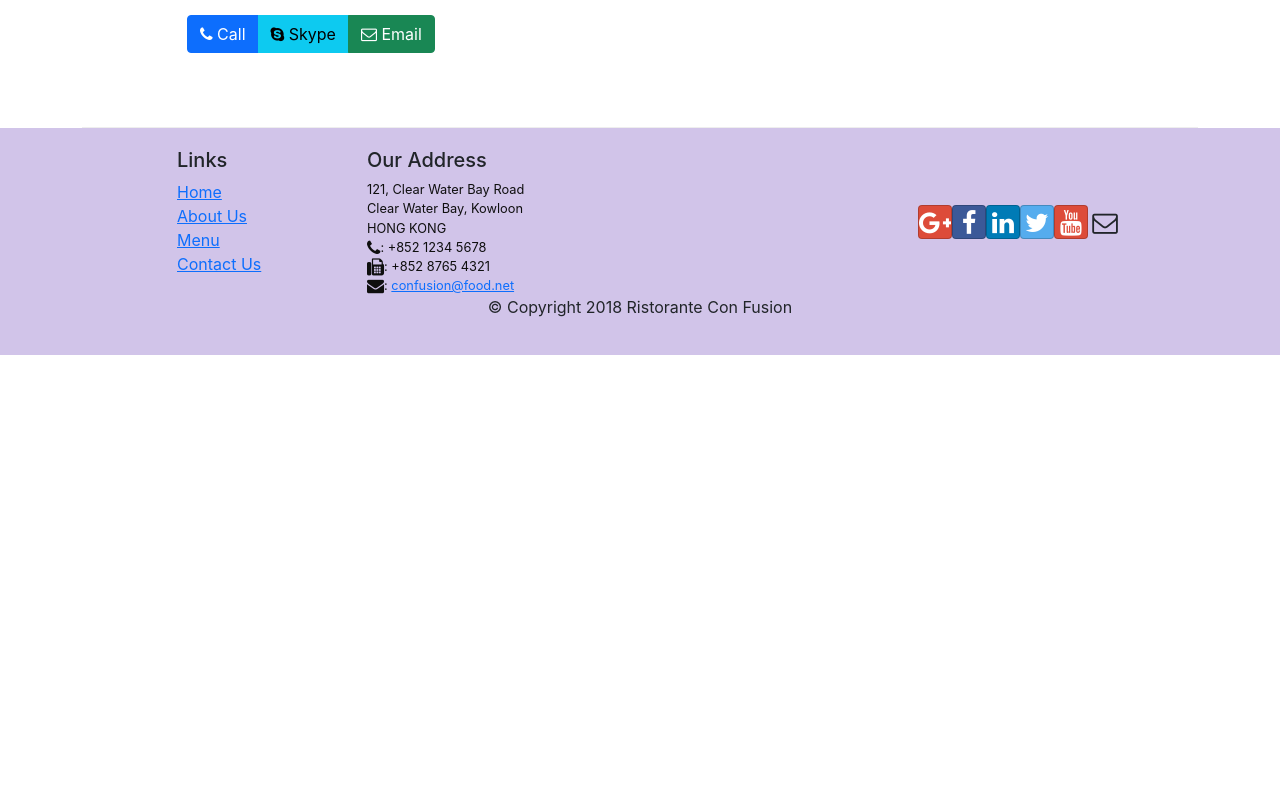
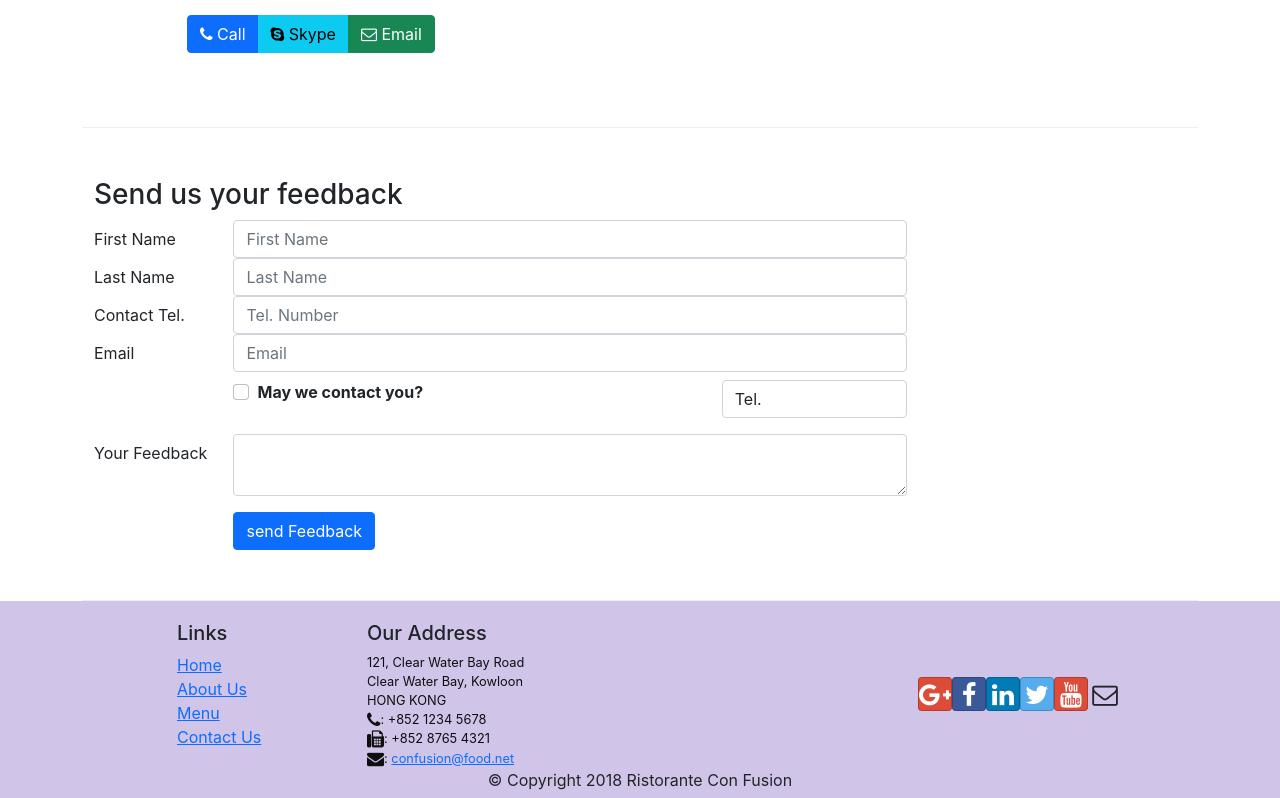
Before and after one commit to yaghoob-pr/coursera-confusion, a React (Create React App) app: page /contactus in a window 1280 px wide. Shown: the part 720-1518 px from the top of the page. Before the commit the page ends 1075 px from the top, so only its background shows below. Built offline with nearby package versions, Linux system fonts and the light colour scheme.

Commit message:
Controlls forms p1

```diff
--- a/src/components/ContactusComponent.js
+++ b/src/components/ContactusComponent.js
@@ -1,8 +1,51 @@
-import React from "react";
-import {Breadcrumb, BreadcrumbItem} from 'reactstrap'
-import {Link} from 'react-router-dom'
+import React, { Component } from "react";
+import {
+  Breadcrumb,
+  BreadcrumbItem,
+  Button,
+  Form,
+  FormGroup,
+  Label,
+  Input,
+  Col,
+} from "reactstrap";
+import { Link } from "react-router-dom";
 
-function Contact(props) {
+class Contact extends Component {
+  constructor(props) {
+    super(props);
+
+    this.state = {
+      firstname: "",
+      lastname: "",
+      telnum: "",
+      email: "",
+      agree: false,
+      contactType: "Tel.",
+      message: "",
+    };
+
+    this.handleSubmit = this.handleSubmit.bind(this);
+    this.handleInputChange = this.handleInputChange.bind(this);
+  }
+
+  handleInputChange(event) {
+    const target = event.target;
+    const value = target.type === 'checkbox' ? target.checked : target.value;
+    const name = target.name;
+
+    this.setState({
+      [name]: value
+    })
+  }
+
+  handleSubmit(event) {
+    console.log("Current State is: " + JSON.stringify(this.state));
+    alert("Current State is: " + JSON.stringify(this.state));
+    event.preventDefault();
+  }
+
+  render() {
     return (
       <div className="container">
         <div className="row">
@@ -63,8 +106,126 @@
             </div>
           </div>
         </div>
+        <div className="row row-content">
+          <div className="col-12">
+            <h3>Send us your feedback</h3>
+          </div>
+          <div className="col-12 col-md-9">
+            <Form onSubmit={this.handleSubmit}>
+              <FormGroup row>
+                <Label htmlFor="firstname" md={2}>
+                  First Name
+                </Label>
+                <Col md={10}>
+                  <Input
+                    type="text"
+                    id="firstname"
+                    name="firstname"
+                    placeholder="First Name"
+                    value={this.state.firstname}
+                    onChange={this.handleInputChange}
+                  />
+                </Col>
+              </FormGroup>
+              <FormGroup row>
+                <Label htmlFor="lastname" md={2}>
+                  Last Name
+                </Label>
+                <Col md={10}>
+                  <Input
+                    type="text"
+                    id="lastname"
+                    name="lastname"
+                    placeholder="Last Name"
+                    value={this.state.lastname}
+                    onChange={this.handleInputChange}
+                  />
+                </Col>
+              </FormGroup>
+              <FormGroup row>
+                <Label htmlFor="telnum" md={2}>
+                  Contact Tel.
+                </Label>
+                <Col md={10}>
+                  <Input
+                    type="tel"
+                    id="telnum"
+                    name="telnum"
+                    placeholder="Tel. Number"
+                    value={this.state.telnum}
+                    onChange={this.handleInputChange}
+                  />
+                </Col>
+              </FormGroup>
+              <FormGroup row>
+                <Label htmlFor="email" md={2}>
+                  Email
+                </Label>
+                <Col md={10}>
+                  <Input
+                    type="email"
+                    id="email"
+                    name="email"
+                    placeholder="Email"
+                    value={this.state.email}
+                    onChange={this.handleInputChange}
+                  />
+                </Col>
+              </FormGroup>
+              <FormGroup className="mt-2 mb-3" row>
+                <Col md={{ size: 6, offset: 2 }}>
+                  <FormGroup check>
+                    <Label check>
+                      <Input
+                        type="checkbox"
+                        name="agree"
+                        checked={this.state.agree}
+                        onChange={this.handleInputChange}
+                      />{" "}
+                      <strong>May we contact you?</strong>
+                    </Label>
+                  </FormGroup>
+                </Col>
+                <Col md={{ size: 3, offset: 1 }}>
+                  <Input
+                    type="select"
+                    name="contactType"
+                    value={this.state.contactType}
+                    onChange={this.handleInputChange}
+                  >
+                    <option>Tel.</option>
+                    <option>Email</option>
+                  </Input>
+                </Col>
+              </FormGroup>
+              <FormGroup row>
+                <Label htmlFor="feedback  " md={2}>
+                  Your Feedback
+                </Label>
+                <Col md={10}>
+                  <Input
+                    type="textarea"
+                    id="message"
+                    name="message"
+                    row="12"
+                    value={this.state.message}
+                    onChange={this.handleInputChange}
+                  />
+                </Col>
+              </FormGroup>
+              <FormGroup row>
+                <Col className="mt-3" md={{ size: 10, offset: 2 }}>
+                  <Button type="submit" color="primary">
+                    send Feedback
+                  </Button>
+                </Col>
+              </FormGroup>
+            </Form>
+          </div>
+        </div>
       </div>
     );
   }
+}
 
 export default Contact;
```
Lines whose indentation alone changed are shown as unchanged.
